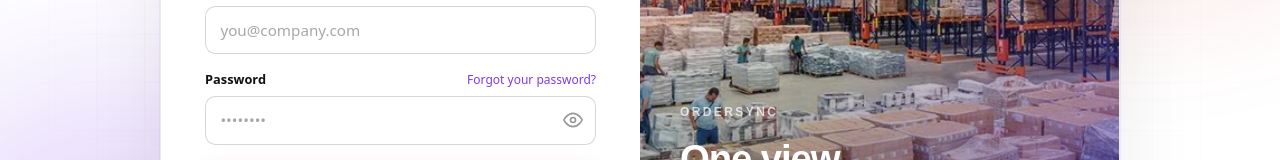
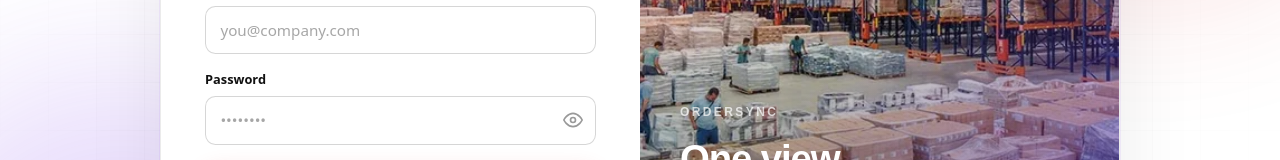
Before and after one commit to Dancarhide/OrderSync, an Angular app in the folder frontend/: page /login in a window 1280 px wide. Shown: the part 350-510 px from the top of the page. Built offline with nearby package versions, Linux system fonts and the light colour scheme.

Commit message:
style(login): remove unused Forgot your password link

```diff
--- a/frontend/src/app/pages/login/login.component.html
+++ b/frontend/src/app/pages/login/login.component.html
@@ -20,10 +20,7 @@
         </div>
 
         <div class="field">
-          <div class="field-label-row">
-            <label for="password">Password</label>
-            <a class="link-muted" href="#" (click)="$event.preventDefault()">Forgot your password?</a>
-          </div>
+          <label for="password">Password</label>
           <div class="password-wrap">
             <input id="password" name="password" [type]="showPassword ? 'text' : 'password'"
               autocomplete="current-password" placeholder="••••••••" [(ngModel)]="password" [disabled]="loading" />
```
